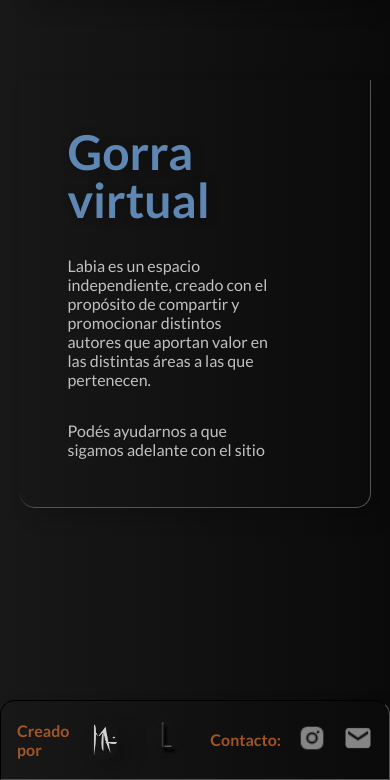
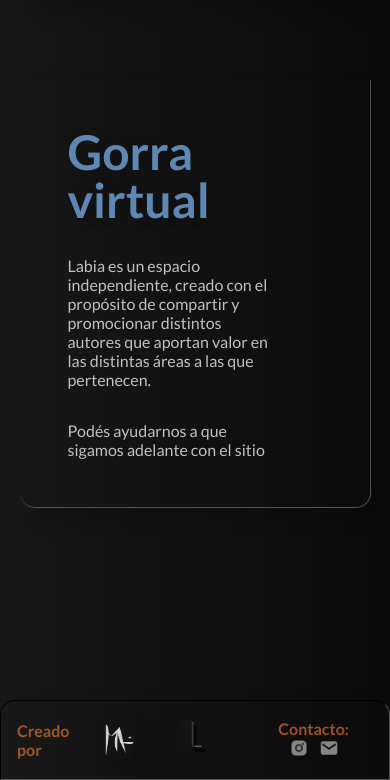
Before and after one commit to MatiasTello87/Labia, a website: page public/index.html in a window 390 px wide. Shown: the part 4016-4796 px from the top of the page. Drawn offline with Linux system fonts and the light colour scheme; a script that the page names is missing.

Commit message:
footer responsive

```diff
--- a/public/index.html
+++ b/public/index.html
@@ -107,8 +107,10 @@
         <a href=""><img src="./img/logo.jpg" alt=""></a>
         <div class="contacto">
             <h4>Contacto:</h4>
-            <a href=""><img src="img/instagram-alt-logo-24 (1).png" alt=""></a>
-            <a href="mailto:labia.ar.sj@gmail.com"><img src="./img/envelope-solid-24.png" alt=""></a>
+            <div>
+                <a href=""><img src="img/instagram-alt-logo-24 (1).png" alt=""></a>
+                <a href="mailto:labia.ar.sj@gmail.com"><img src="./img/envelope-solid-24.png" alt=""></a>
+            </div>
         </div>
     </footer>
     <script src="listener.js"></script>
--- a/sass/mediaqueries.scss
+++ b/sass/mediaqueries.scss
@@ -189,6 +189,16 @@
                 transform: translateX(180px);
             }
         }
+        footer{
+            .contacto{
+                flex-direction: column;
+                gap: 0;
+                div a img{
+                    width: 20px;
+                    height: 20px;
+                }
+            }
+        }
     }
 }
 // @media screen and (max-width: 360px){
```
Also changed, not shown: public/style.css, 1 other file.
